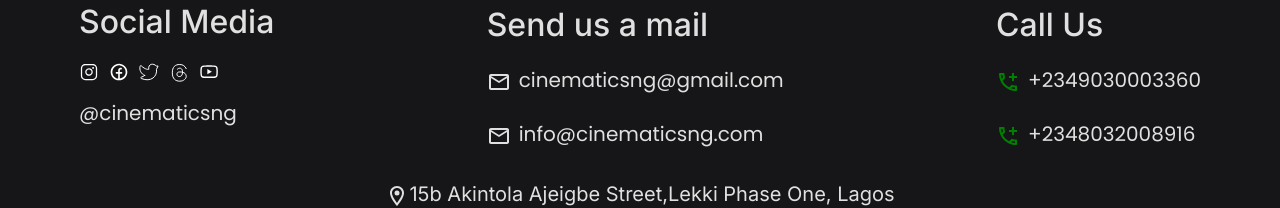
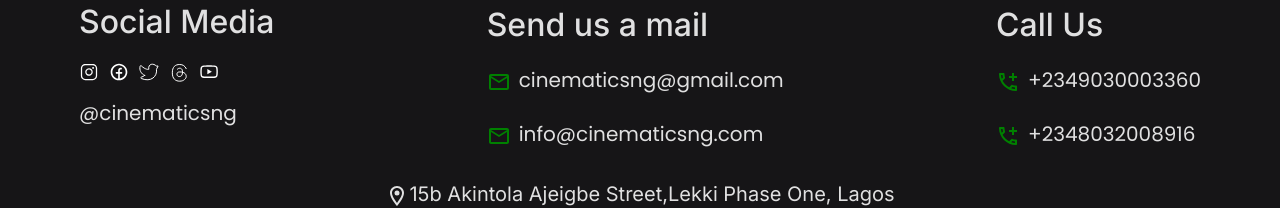
Before and after one commit to CinematicsOrg/website, a React (Vite) app: page / in a window 1280 px wide. Shown: the part 2780-2988 px from the top of the page. Built offline with nearby package versions, Linux system fonts and the light colour scheme.

Commit message:
made email icon green

```diff
--- a/src/components/blocks/ContactSocials.tsx
+++ b/src/components/blocks/ContactSocials.tsx
@@ -79,13 +79,13 @@ const ContactSocials = () => {
           </p>
           <a href="mailto:cinematicsng@gmail.com">
             <p className="font-poppins text-[14px] mb-[24px] md:text-[20px]">
-              <EmailOutlinedIcon className="mr-[8px]" />
+              <EmailOutlinedIcon className="mr-[8px] text-[green]" />
               cinematicsng@gmail.com
             </p>
           </a>
           <a href="mailto:info@cinematicsng.com">
             <p className="font-poppins text-[14px] md:text-[20px]">
-              <EmailOutlinedIcon className="mr-[8px]" />
+              <EmailOutlinedIcon className="mr-[8px] text-[green]" />
               info@cinematicsng.com
             </p>
           </a>
```
